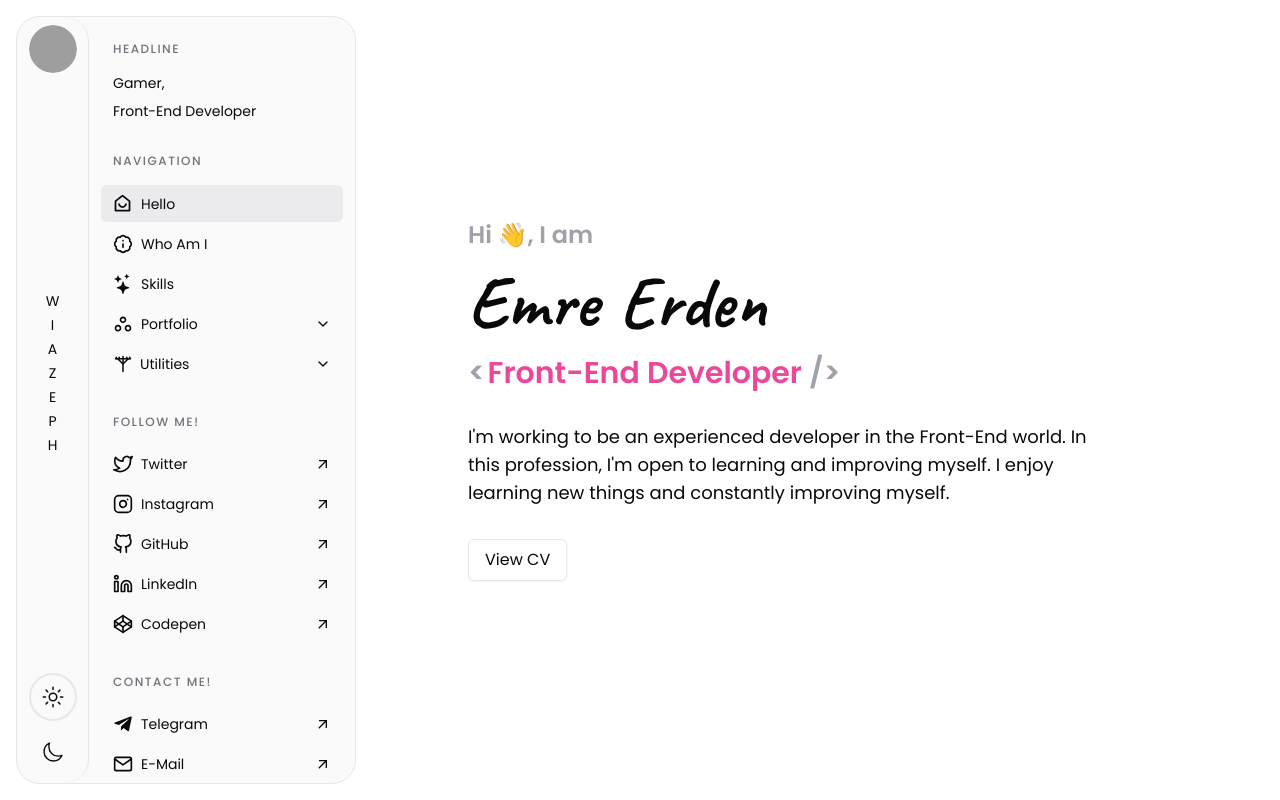
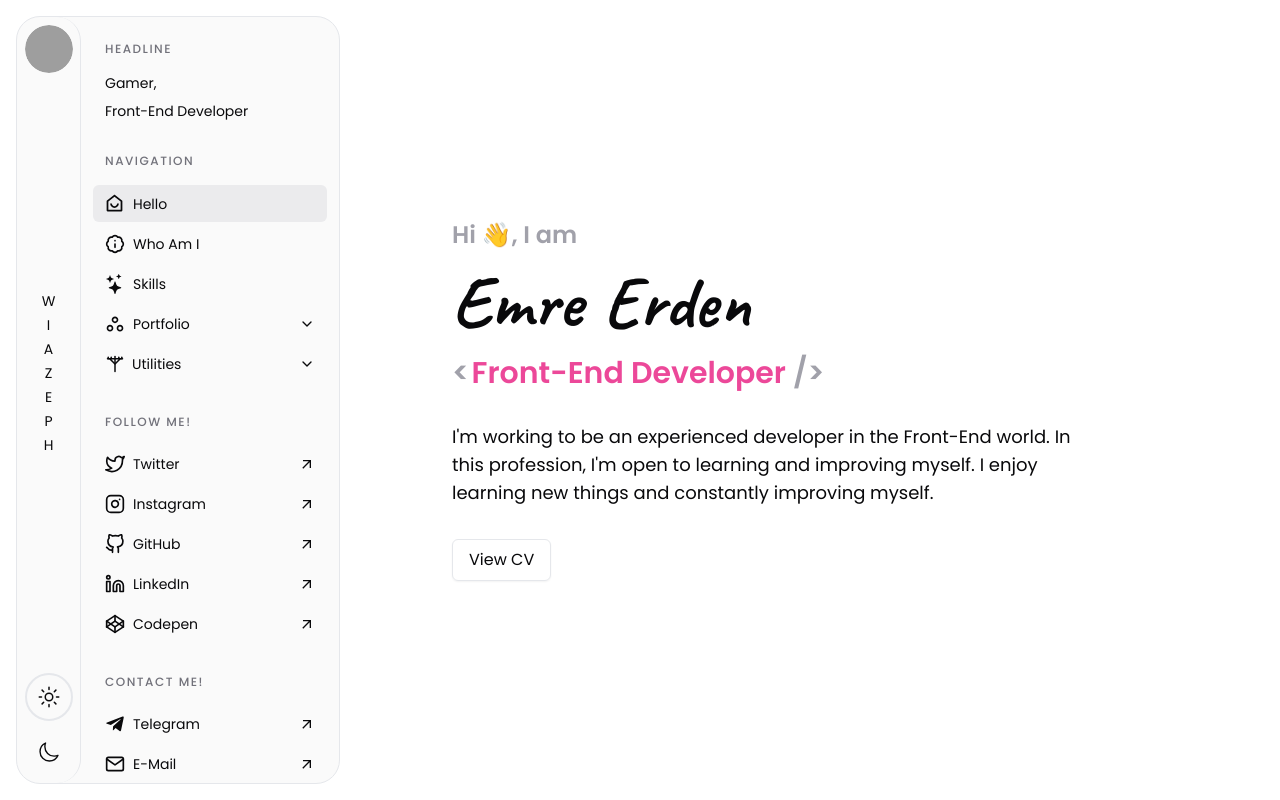
Before and after one commit to Wiazeph/NextJS-emreerden-dev, a Next.js app: page / in a window 1280 px wide. Built offline with nearby package versions, Linux system fonts and the light colour scheme; grey boxes are pictures that could not be loaded.

Commit message:
style edit sidebar width

```diff
--- a/src/app/globals.css
+++ b/src/app/globals.css
@@ -47,13 +47,13 @@
     @apply w-full h-full min-h-dvh max-h-dvh overflow-y-auto;
   }
   .Page-Content {
-    @apply w-full max-w-[780px] mx-auto pt-18 pb-12 mdl:py-14 lg:py-18 lgx:py-22 xl:py-30 pl-6 pr-6 lg:pl-8 mdl:pr-10 flex flex-col gap-y-8 sm:gap-y-9 md:gap-y-10 mdl:gap-y-11 lg:gap-y-12;
+    @apply w-full max-w-[780px] mx-auto pt-18 pb-12 mdl:py-14 lg:py-18 lgx:py-22 xl:py-30 px-6 mdl:pr-10 flex flex-col gap-y-8 sm:gap-y-9 md:gap-y-10 mdl:gap-y-11 lg:gap-y-12;
   }
   .Page-Title {
     @apply text-4xl lg:text-5xl text-center mdl:text-left font-bold tracking-[-2px];
   }
   .Main-Card-List {
-    @apply flex flex-wrap items-center mdl:items-start justify-center mdl:justify-normal gap-4;
+    @apply flex flex-wrap items-center mdl:items-start justify-center mdl:justify-normal gap-4 lg:gap-6;
   }
   /* Pages */
 }
--- a/src/components/pages/portfolio/portfolio-list.tsx
+++ b/src/components/pages/portfolio/portfolio-list.tsx
@@ -25,13 +25,13 @@ const PortfolioListComponent = (props: Props) => {
           key={index}
           className="Repo-Card h-66 w-76 sm:h-68 sm:w-80 md:h-72 md:w-88 mdl:h-68 lg:h-52 lg:w-full lg:flex rounded-md shadow-sm lg:shadow-none overflow-hidden relative group"
         >
-          <div className="Repo-Image relative z-10 lg:z-0 w-full lg:w-2/5 h-full group-hover:blur-sm group-hover:scale-125 lg:group-hover:blur-none lg:group-hover:scale-100 transition-all duration-300 select-none">
+          <div className="Repo-Image relative z-10 lg:z-0 w-full lg:w-2/5 h-full group-hover:blur-sm group-hover:scale-125 lg:group-hover:blur-none lg:group-hover:scale-100 transition-all duration-300 select-none border-l border-y dark:border-zinc-800 rounded-tl-md rounded-bl-md">
             <Image
               src={repo.img}
               alt={repo.name}
               fill
               sizes="100%"
-              className="object-cover"
+              className="object-cover rounded-tl-md rounded-bl-md"
             />
           </div>
 
@@ -57,7 +57,7 @@ const PortfolioListComponent = (props: Props) => {
 
                     <div className="">Star</div>
 
-                    <div className="rounded-full bg-zinc-200 dark:bg-zinc-600 px-[7px] pt-[3px] pb-0.5 leading-4">
+                    <div className="rounded-full bg-zinc-200 dark:bg-zinc-700 px-[7px] pt-[3px] pb-0.5 leading-4">
                       {repo.stars}
                     </div>
                   </div>
--- a/src/components/side-bar/index.tsx
+++ b/src/components/side-bar/index.tsx
@@ -58,8 +58,8 @@ const SideBarLayout = (props: Props) => {
             isActive && 'translate-x-0'
           )}
         >
-          <div className="flex w-[296px] min-w-[296px] lgx:w-[340px] lgx:min-w-[340px] h-full border-r mdl:border dark:border-zinc-700 mdl:rounded-3xl bg-zinc-50 dark:bg-zinc-800">
-            <div className="w-16 lgx:w-18 py-2 flex flex-col items-center justify-between shrink-0 mdl:rounded-3xl border-r dark:border-zinc-700">
+          <div className="flex w-[296px] min-w-[296px] lgx:w-[324px] lgx:min-w-[324px] h-full border-r mdl:border dark:border-zinc-700 mdl:rounded-3xl bg-zinc-50 dark:bg-zinc-800">
+            <div className="w-16 py-2 flex flex-col items-center justify-between shrink-0 mdl:rounded-3xl border-r dark:border-zinc-700">
               <AvatarComponent />
 
               <div className="Username flex flex-col gap-y-1 items-center w-fit text-sm">
```
